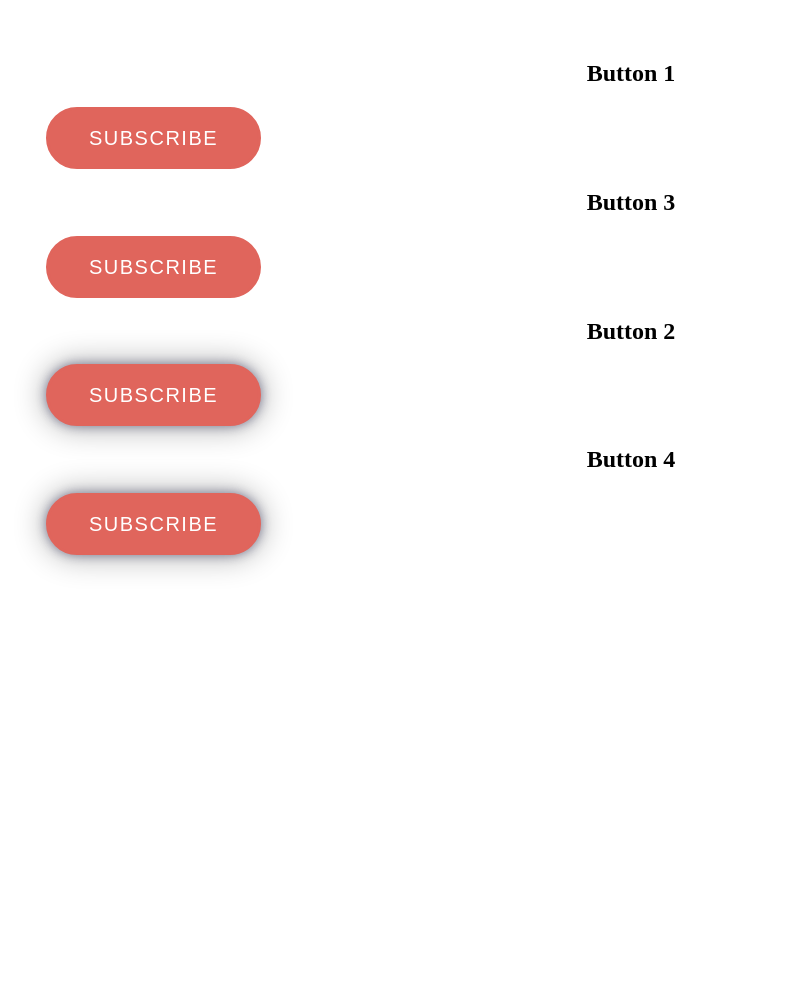
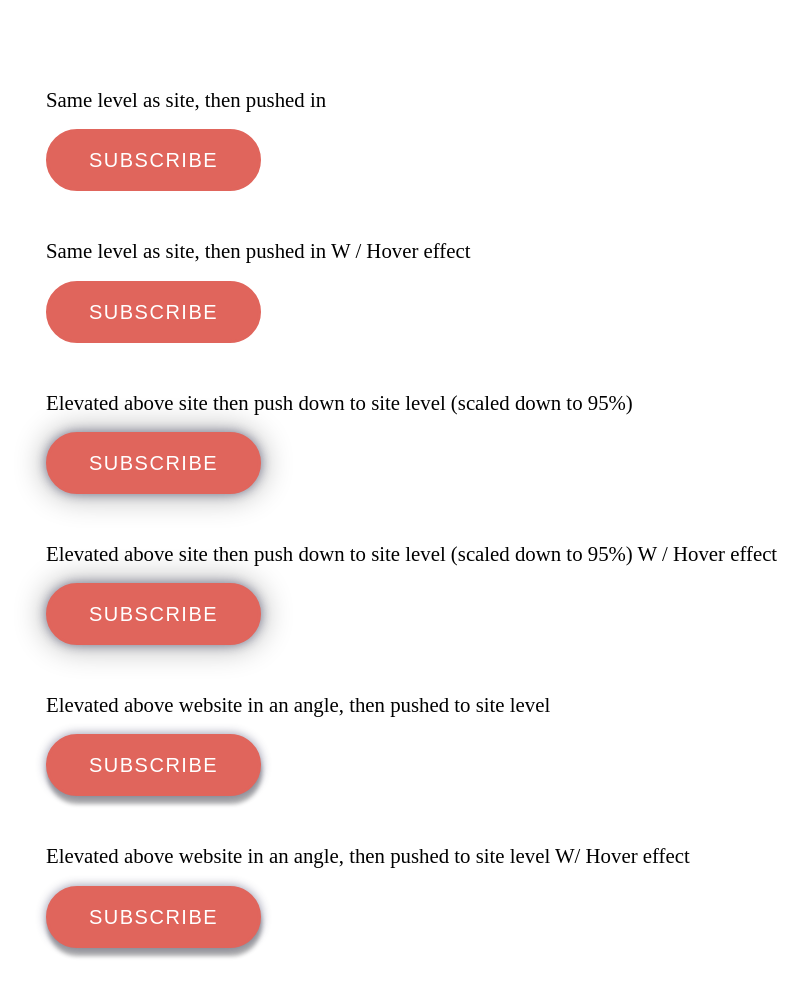
Before and after one commit to NikhilMath/buttons, a plain HTML site: page index.html in a window 1280 px wide. Shown: the whole page, without its empty margins (9-815 px from the left). Before the commit the page ends 800 px from the top, so only its background shows below. Drawn offline with Linux system fonts and the light colour scheme.

Commit message:
did 6 buttons in total

```diff
--- a/index.html
+++ b/index.html
@@ -11,21 +11,29 @@
 
 <body>
   <div class="container">
-    <h2 class="h2-header">Button 1</h2>
+    <h2 class="h2-header">Same level as site, then pushed in</h2>
     <div class="button-1-div">
       <button class="button button-1">subscribe</button>
     </div>
-    <h2 class="h2-header">Button 3</h2>
+    <h2 class="h2-header">Same level as site, then pushed in W / Hover effect</h2>
     <div class="button-3-div">
       <button class="button button-3">Subscribe</button>
     </div>
-    <h2 class="h2-header">Button 2</h2>
+    <h2 class="h2-header">Elevated above site then push down to site level (scaled down to 95%)</h2>
     <div class="button-2-div">
       <button class="button button-2">Subscribe</button>
     </div>
-    <h2 class="h2-header">Button 4</h2>
+    <h2 class="h2-header">Elevated above site then push down to site level (scaled down to 95%) W / Hover effect</h2>
     <div class="button-4-div">
       <button class="button button-4">Subscribe</button>
+    </div>
+    <h2 class="h2-header">Elevated above website in an angle, then pushed to site level</h2>
+    <div class="button-5-div">
+      <button class="button button-5">Subscribe</button>
+    </div>
+    <h2 class="h2-header">Elevated above website in an angle, then pushed to site level W/ Hover effect</h2>
+    <div class="button-6-div">
+      <button class="button button-6">Subscribe</button>
     </div>
   </div>
 </body>
--- a/style.css
+++ b/style.css
@@ -7,6 +7,7 @@
   padding-left: 2rem;
   margin-right: auto;
   margin-left: auto;
+  margin-bottom: 15rem;
 }
 @media (min-width: 768px) {
   .container {
@@ -26,7 +27,10 @@
 
 .h2-header {
   display: flex;
-  justify-content: center;
+  /* justify-content: center; */
+  font-size: 1.3rem;
+  font-weight: 400;
+  margin-top: 3rem;
 }
 
 .button {
@@ -142,6 +146,70 @@
 .button-4:focus {
   box-shadow: none;
   transform: scale(95%);
-    background-color: white;
+  background-color: white;
   color: hsl(4, 68%, 62%);
 }
+
+.button-5 {
+  border-radius: 2rem;
+  color: white;
+  vertical-align: middle;
+  padding: 0.75em 2em;
+  font-family: lg semibold, lg regular, arial, sans-serif;
+  font-size: 1.25rem;
+  font-weight: 500;
+  line-height: 130%;
+  letter-spacing: 1.5px;
+  margin: 0;
+  text-transform: uppercase;
+  border: solid 0.2rem hsl(4, 68%, 62%);
+  cursor: pointer;
+  transition: 0.2s;
+  box-shadow: rgb(50 50 93 / 45%) 0px 0px 10px 1px,
+    rgb(0 0 0 / 30%) 1px 8px 4px 0px;
+}
+
+.button-5:hover {
+  /* background-color: white;
+  color: hsl(4, 68%, 62%);
+  transition: 0.25s; */
+}
+
+.button-5:focus {
+  box-shadow: none;
+  transform: translateY(0.3rem);
+  /* background-color: white;
+  color: hsl(4, 68%, 62%); */
+}
+
+.button-6 {
+  border-radius: 2rem;
+  color: white;
+  vertical-align: middle;
+  padding: 0.75em 2em;
+  font-family: lg semibold, lg regular, arial, sans-serif;
+  font-size: 1.25rem;
+  font-weight: 500;
+  line-height: 130%;
+  letter-spacing: 1.5px;
+  margin: 0;
+  text-transform: uppercase;
+  border: solid 0.2rem hsl(4, 68%, 62%);
+  cursor: pointer;
+  transition: 0.2s;
+  box-shadow: rgb(50 50 93 / 45%) 0px 0px 10px 1px,
+    rgb(0 0 0 / 30%) 1px 8px 4px 0px;
+}
+
+.button-6:hover {
+  background-color: white;
+  color: hsl(4, 68%, 62%);
+  transition: 0.25s;
+}
+
+.button-6:focus {
+  box-shadow: none;
+  transform: translateY(0.3rem);
+  background-color: white;
+  color: hsl(4, 68%, 62%);
+}
```
